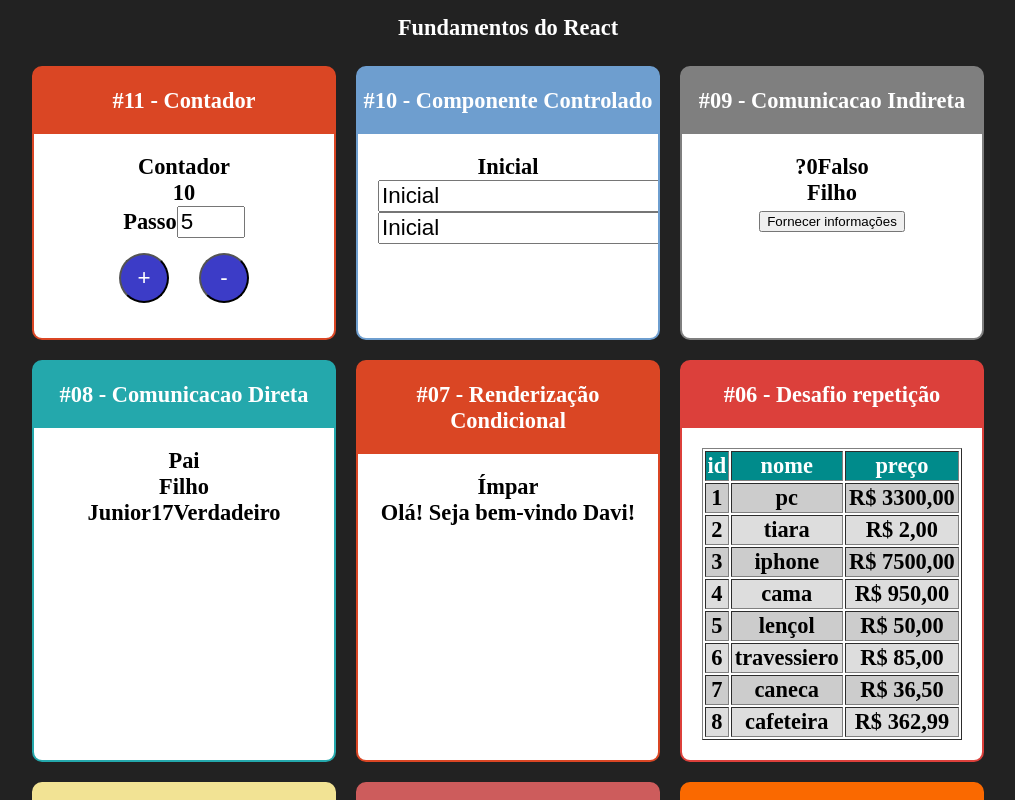
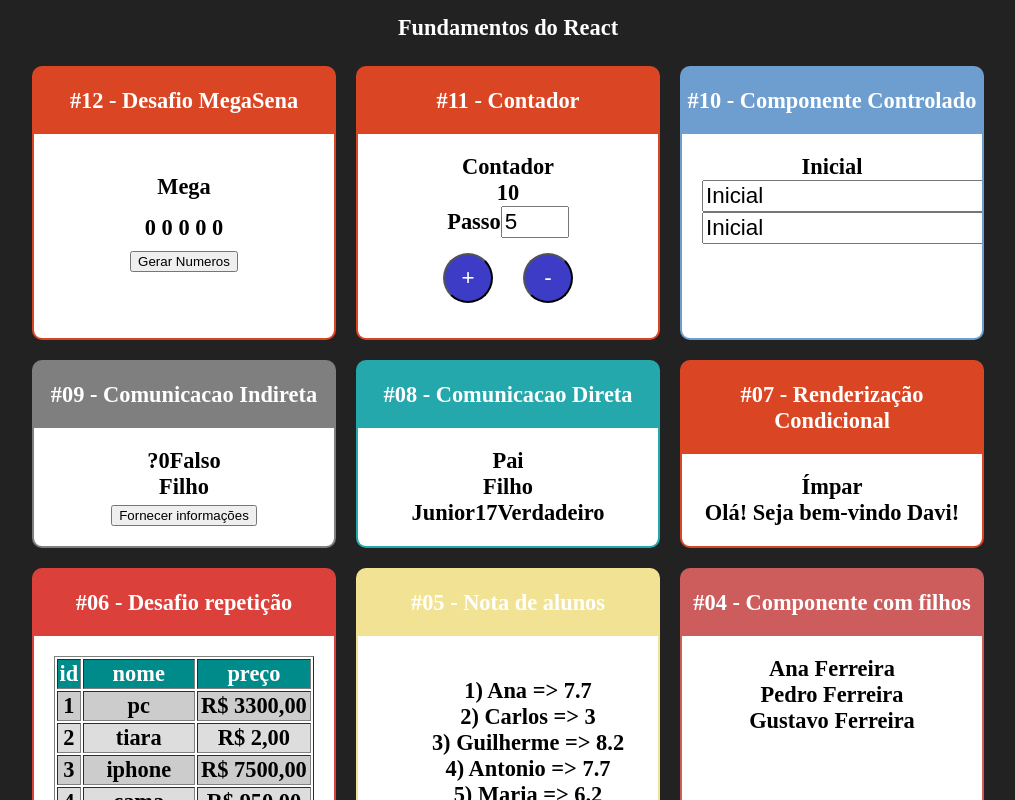
Before and after one commit to davimc/curso-react-redux, a React (Create React App) app in the folder fundamentos-react/: page / in a window 1280 px wide. Shown: the top 800 px of the page, without its empty margins (132-1147 px from the left). Built offline with nearby package versions, Linux system fonts and the light colour scheme.

Commit message:
Desafio MegaSena

```diff
--- a/fundamentos-react/src/App.jsx
+++ b/fundamentos-react/src/App.jsx
@@ -14,6 +14,7 @@ import DiretaPai from './components/comunicacao/DiretaPai';
 import IndiretaPai from './components/comunicacao/IndiretaPai';
 import Input from './components/formulario/Input';
 import Contador from './components/contador/Contador';
+import Mega from './components/megasena/Mega';
 
 import Card from './components/layout/Card.jsx'
 
@@ -22,6 +23,9 @@ export default _ => {
         <div className="App">
             <h1>Fundamentos do React</h1>
             <div className="Cards">
+                <Card title="#12 - Desafio MegaSena" color="#DA4624">
+                    <Mega qtd={5}/>
+                </Card>
                 <Card title="#11 - Contador" color="#DA4624">
                     <Contador numeroInicial={10}/>
                 </Card>
--- /dev/null
+++ b/fundamentos-react/src/components/megasena/Mega.css
@@ -0,0 +1,21 @@
+.MegaSena {
+    font-size: 1.4rem;
+    display:flex;
+    align-items: center;
+    flex-direction: column;
+    margin-top: 20px;
+}
+
+.MegaSena #Numeros {
+    display: flex;
+    flex-direction: row;
+    justify-content: space-between;
+    margin: 15px 0 10px 0;
+}
+
+.MegaSena .Numero {
+    border: 1px solid black;
+    margin: 0;
+    background-color: #6b6a6a;
+    color: #fff;
+}
--- /dev/null
+++ b/fundamentos-react/src/components/megasena/Mega.jsx
@@ -0,0 +1,38 @@
+import './Mega.css'
+import React, { useState } from 'react'
+
+
+export default props => {
+    const gerarNumero = (min, max, array) => {
+        let num = parseInt(Math.random() *(max-min))+min;
+
+        return array.includes(num) ? gerarNumero(min,max,array)
+        : num;
+        return array;
+    }
+    const gerarNumeros = (qtd) =>{
+        let numeros = Array(qtd).fill(0)
+        .reduce(nums => {
+            const novoNumero = gerarNumero(1,61,nums);
+            return [...nums, novoNumero]
+        }, []);
+
+        return numeros;
+    }
+
+    const [card, setCard] = useState(Array(props.qtd).fill(0));
+    const showNumbers = _ => {
+        let card = gerarNumeros(props.qtd);
+        setCard(card)
+
+    }
+    return (
+        <div className="MegaSena">
+            <h2>Mega</h2>
+            <div id="Numeros">
+                {card.join(' ')}
+            </div>
+            <button onClick={showNumbers}>Gerar Numeros</button>
+        </div>
+    );
+}
--- a/fundamentos-react/src/components/repeticao/Notas.jsx
+++ b/fundamentos-react/src/components/repeticao/Notas.jsx
@@ -6,7 +6,7 @@ export default props => {
     const listaAlunos = alunos.map((aluno) => {
         return (
             <li key={aluno.id}>
-                {aluno.id}) {aluno.nome} -> {aluno.nota}
+                {aluno.id}) {aluno.nome} => {aluno.nota}
             </li>
         )
     });
```
